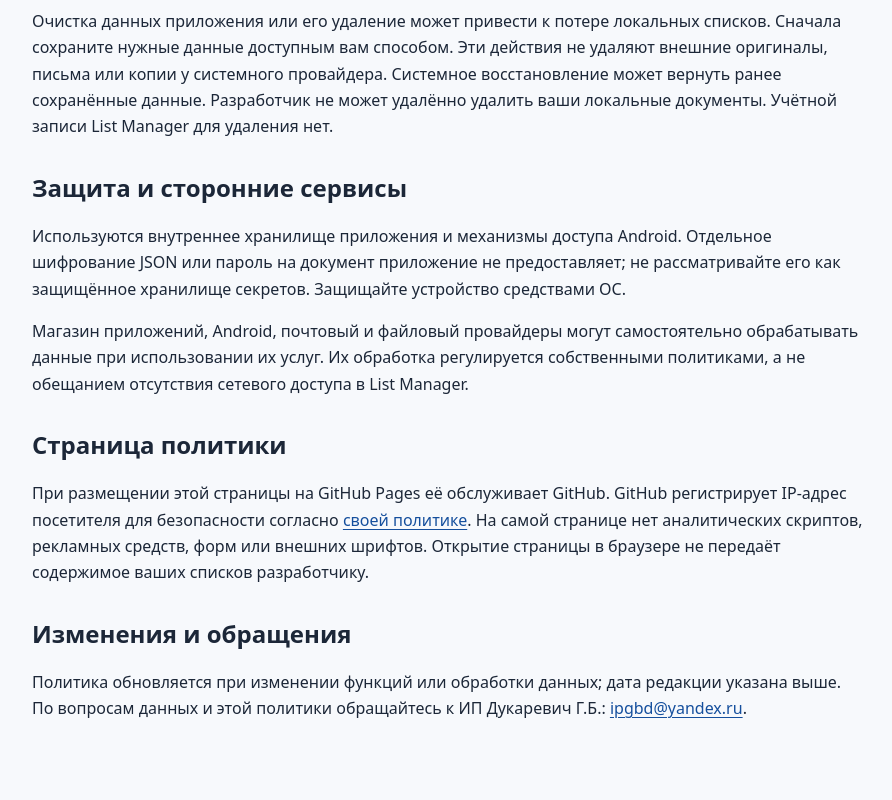
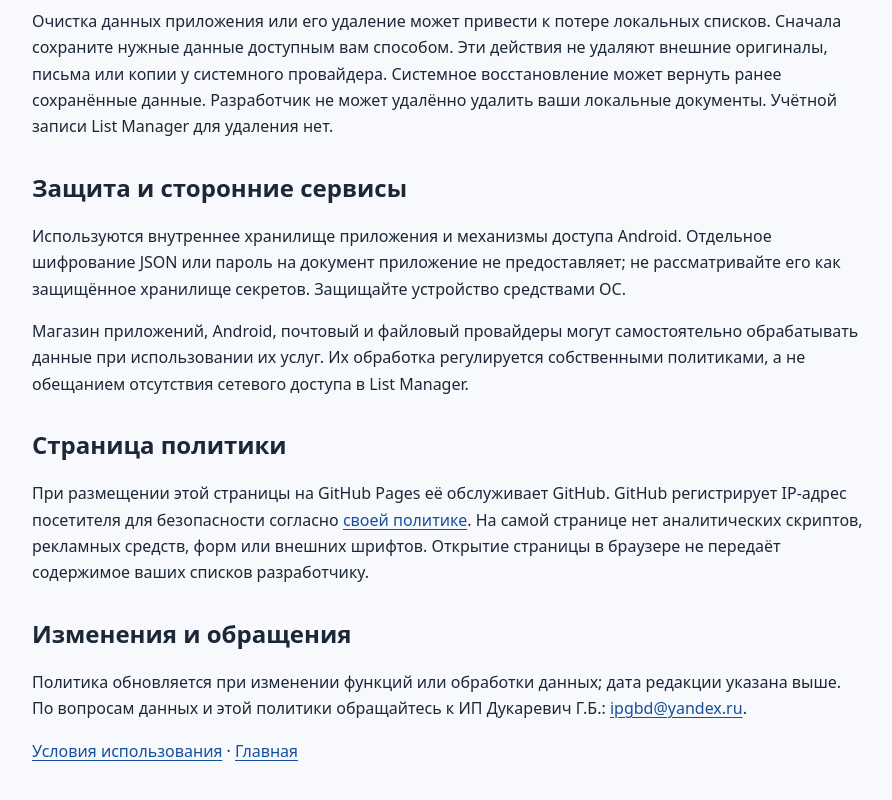
Before and after one commit to g1357/listmanager-site, a plain HTML site: page privacy/ru.html in a window 1280 px wide. Shown: the part 1808-2608 px from the top of the page, without its empty margins (192-1084 px from the left). Drawn offline with Linux system fonts and the light colour scheme.

Commit message:
Link ru privacy policy to terms of use

```diff
--- a/privacy/ru.html
+++ b/privacy/ru.html
@@ -41,5 +41,6 @@
 
   <h2>Изменения и обращения</h2>
   <p>Политика обновляется при изменении функций или обработки данных; дата редакции указана выше. По вопросам данных и этой политики обращайтесь к ИП Дукаревич Г.Б.: <a href="mailto:ipgbd@yandex.ru">ipgbd@yandex.ru</a>.</p>
+  <p><a href="../terms/ru.html">Условия использования</a> · <a href="../index.html">Главная</a></p>
 </main></body>
 </html>
```
